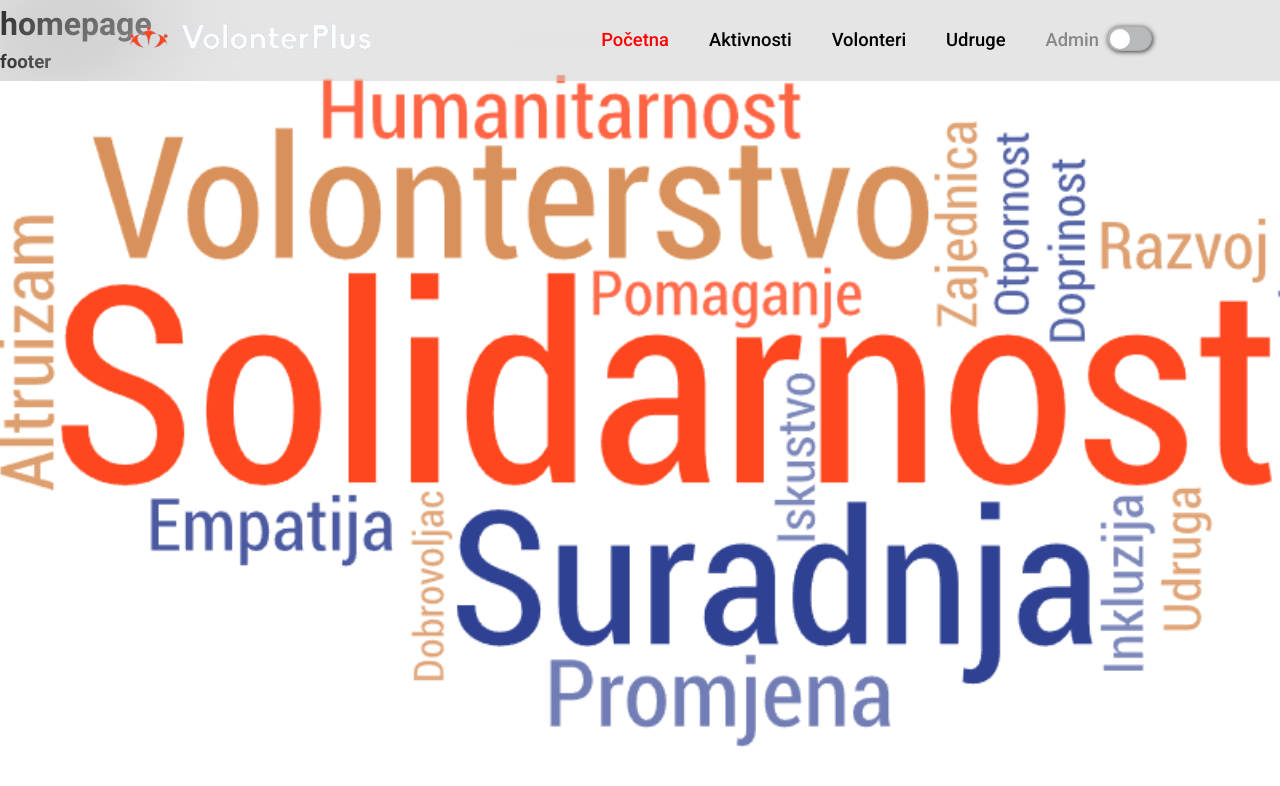
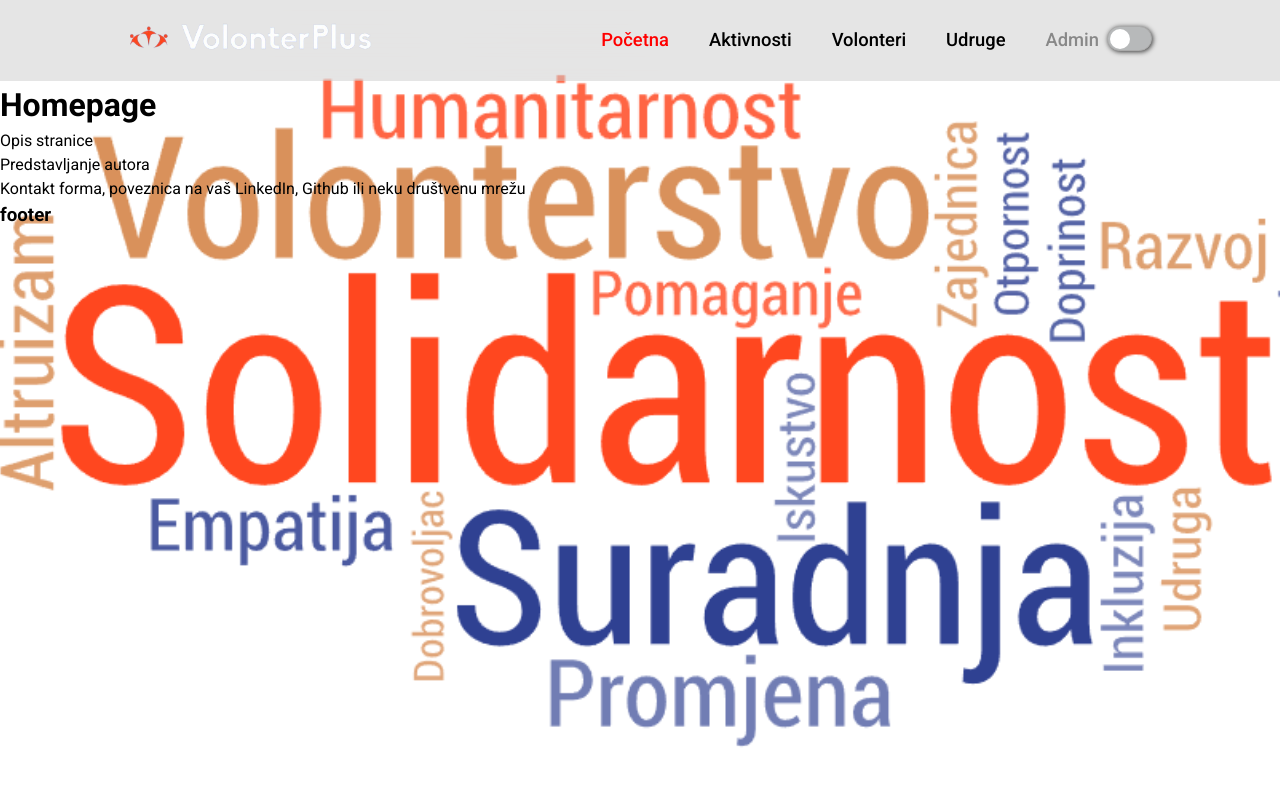
Before and after one commit to petraroso/VolonterPlus, a React (Vite) app: page / in a window 1280 px wide. Shown: the top 786 px of the page. Built offline with nearby package versions, Linux system fonts and the light colour scheme.

Commit message:
Header change to sticky

```diff
--- a/src/App.css
+++ b/src/App.css
@@ -1,5 +1,5 @@
 .header {
-  position: fixed;
+  position: sticky;
   top: 0;
   left: 0;
   width: 100%;
--- a/src/pages/HomePage.tsx
+++ b/src/pages/HomePage.tsx
@@ -1,8 +1,13 @@
-
 export default function HomePage() {
   return (
     <>
-      <h1>homepage</h1>
+      <h1>Homepage</h1>
+      <p>Opis stranice</p>
+      <p>Predstavljanje autora</p>
+      <p>
+        Kontakt forma, poveznica na vaš LinkedIn, Github ili neku društvenu
+        mrežu
+      </p>
     </>
   );
 }
```
